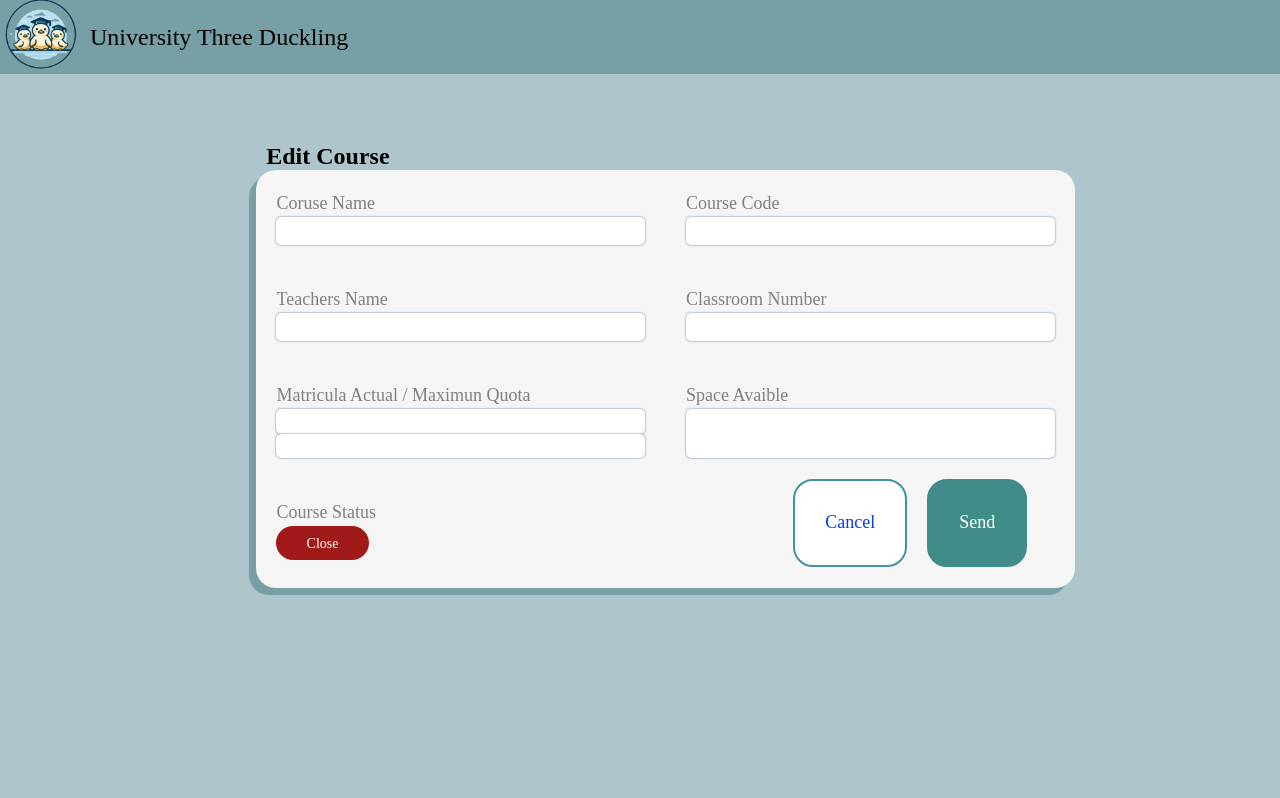
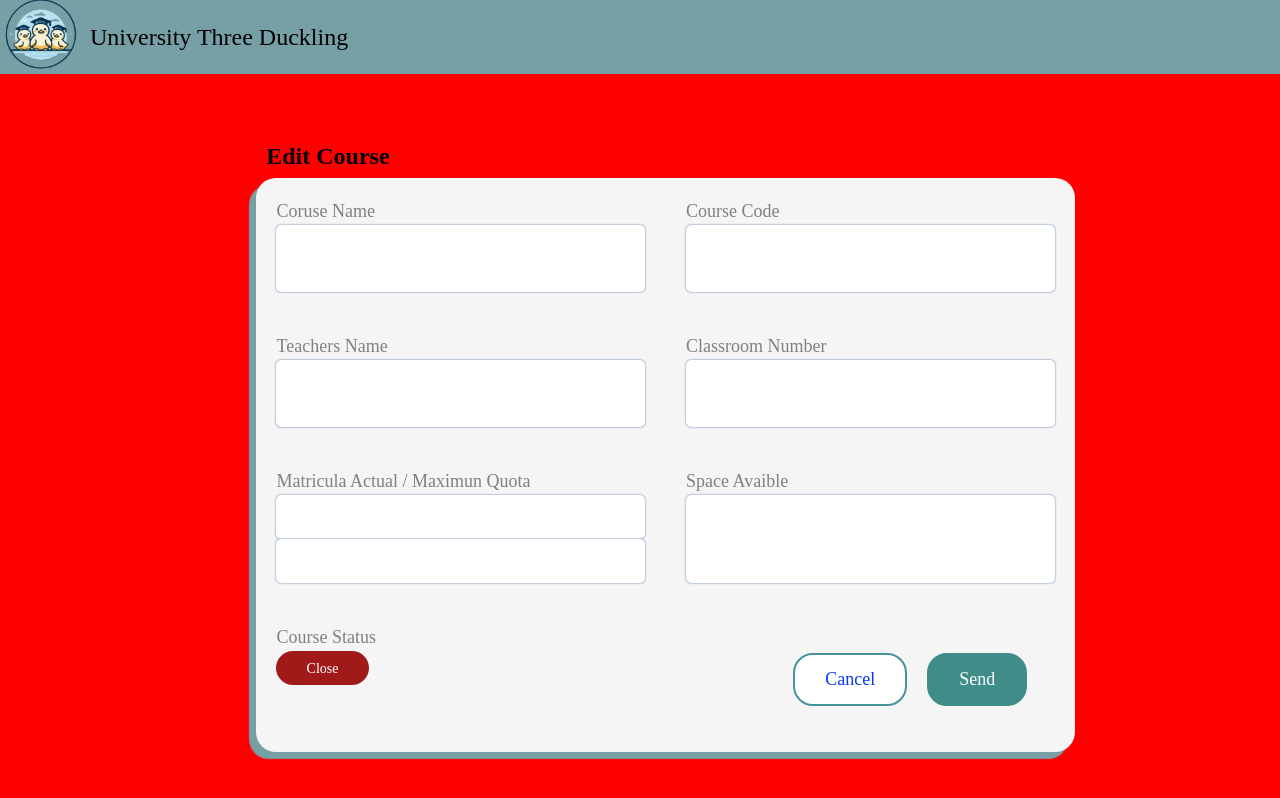
Before and after one commit to dian7875/CoursesManage, a React (Vite) app: page /edit/1 in a window 1280 px wide. Shown: the top 798 px of the page. Built offline with nearby package versions, Linux system fonts and the light colour scheme; no server answers.

Commit message:
Cambios excluisvos para Akion

```diff
--- a/src/pages/edit/edit.css
+++ b/src/pages/edit/edit.css
@@ -59,8 +59,9 @@
     padding-right: 3rem;
 }
 
-@media (max-width: 1264px){
+@media (width: 1280px){
     .Edit-Form {
+        background-color: red;
         min-width: 100%;
         min-height: 100lvh;
         display: grid;
@@ -70,4 +71,16 @@
         padding-top: 5%;
     }
 
+.button-group2 {
+    display: flex;
+    position: relative;
+    height: 50%;
+    padding-bottom: 5%;
+    justify-content: end;
+    gap: 20px;
+    grid-column: 2;
+    margin-top: 12%;
+    padding-right: 3rem;
 }
+
+}
```
